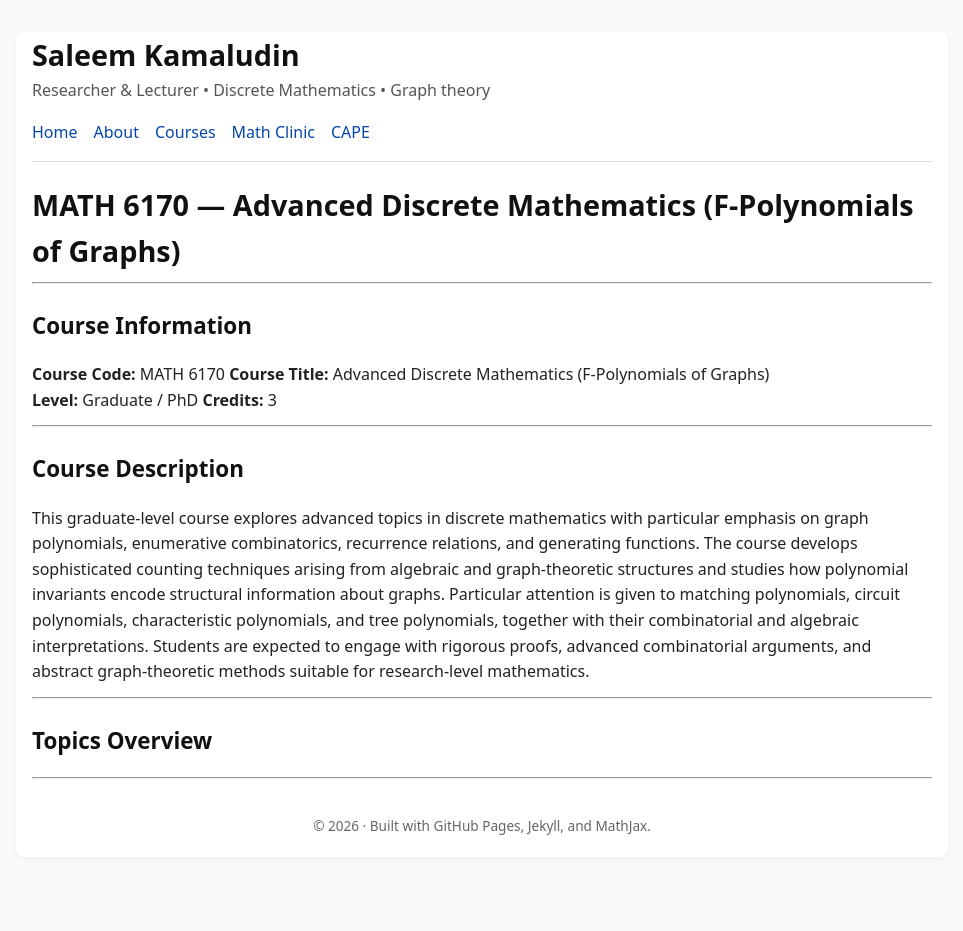
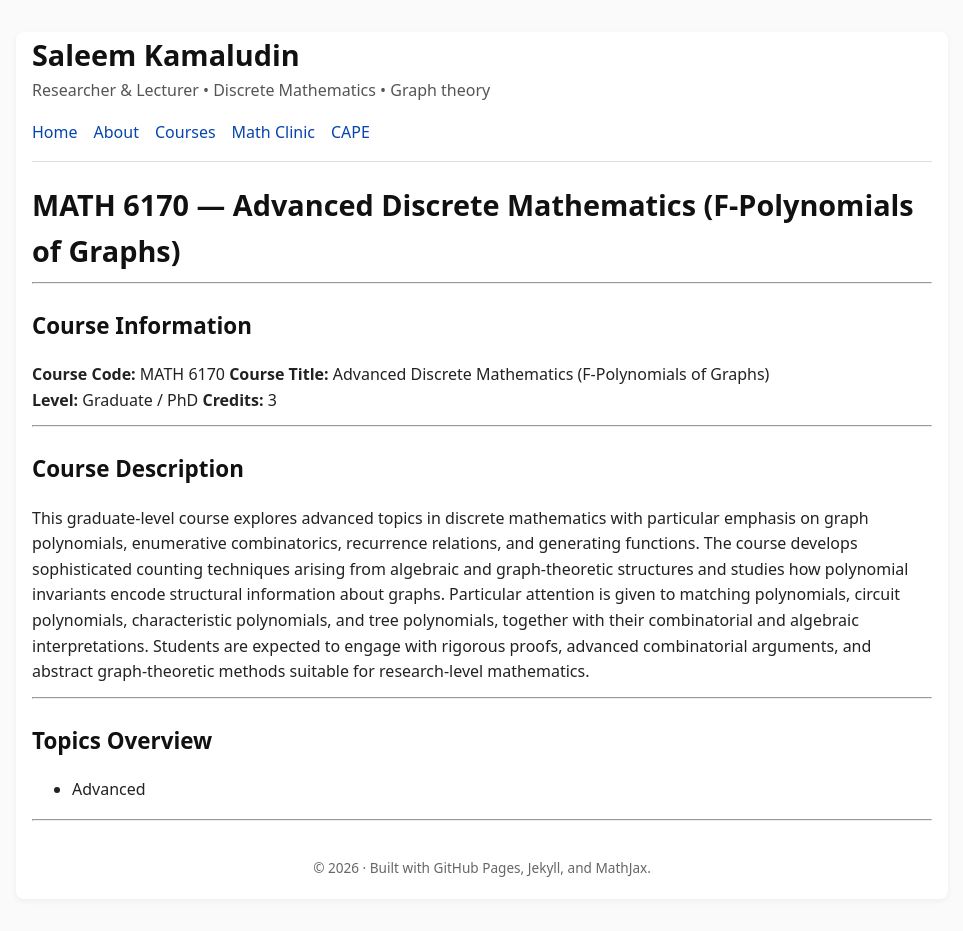
Before and after one commit to SaleemKamaludin/SaleemKamaludin.github.io, a Jekyll site: the page built from courses/graduate/advanced-discrete-mathematics/index.md, in a window 1280 px wide. Shown: the whole page, without its empty margins (158-1121 px from the left). Built offline with Jekyll 4.4.1, drawn with Linux system fonts in a browser that asks for light colours; before the commit the page ends 900 px from its top, so only the background shows below that.

Commit message:
Update index.md

```diff
--- a/courses/graduate/advanced-discrete-mathematics/index.md
+++ b/courses/graduate/advanced-discrete-mathematics/index.md
@@ -26,3 +26,5 @@ Students are expected to engage with rigorous proofs, advanced combinatorial arg
 ---
 
 ## Topics Overview
+
+- Advanced
```
